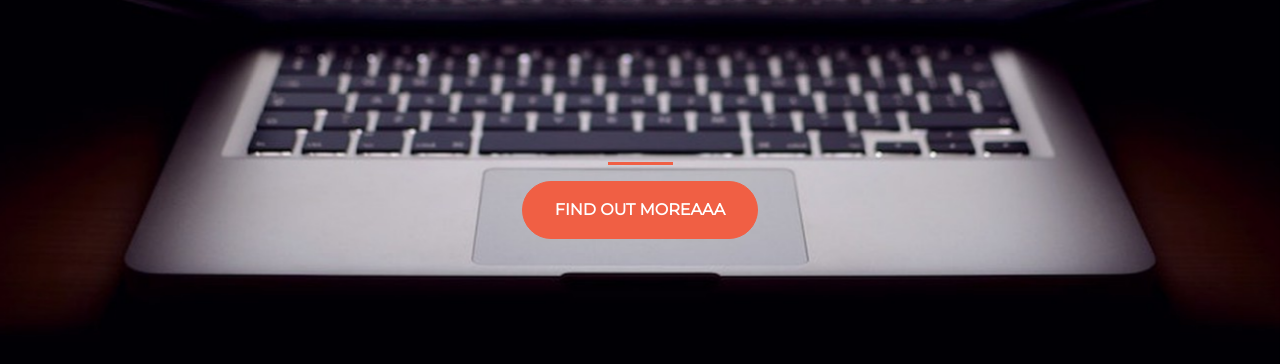
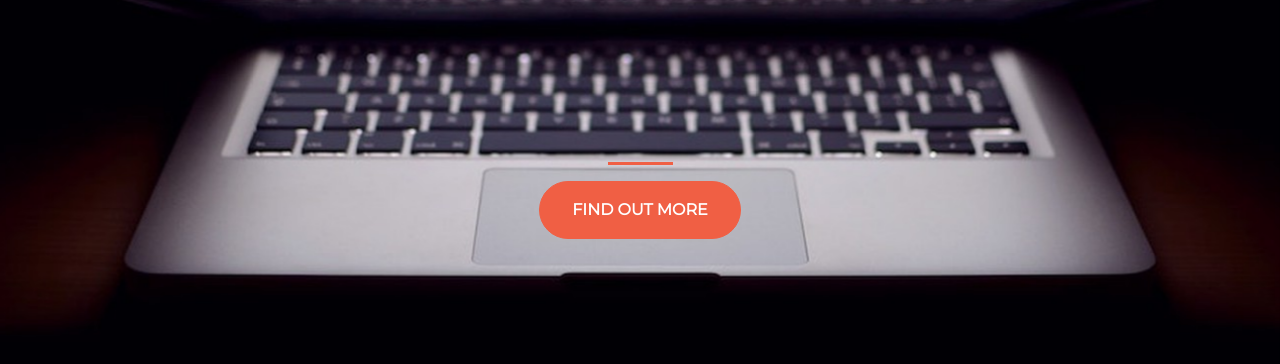
Before and after one commit to alkinhekimoglu/startup-of-the-year, a plain HTML site: page index.html in a window 1280 px wide. Shown: the part 252-616 px from the top of the page. Drawn offline with nearby package versions, Linux system fonts and the light colour scheme.

Commit message:
Add files via upload

```diff
--- a/index.html
+++ b/index.html
@@ -29,7 +29,7 @@
 				<section class="text-center col-12"> <!-- As its name: centers the text and same usage like <header> -->
 					<hr>
 					<a href="https://mailchi.mp/1f10db091eb3/ztmstudent">
-						<button class="btn btn-primary btn-xl">Find out moreAAA </button>
+						<button class="btn btn-primary btn-xl">Find out more </button>
 					</a>
 				</section>
 			</div>
```
